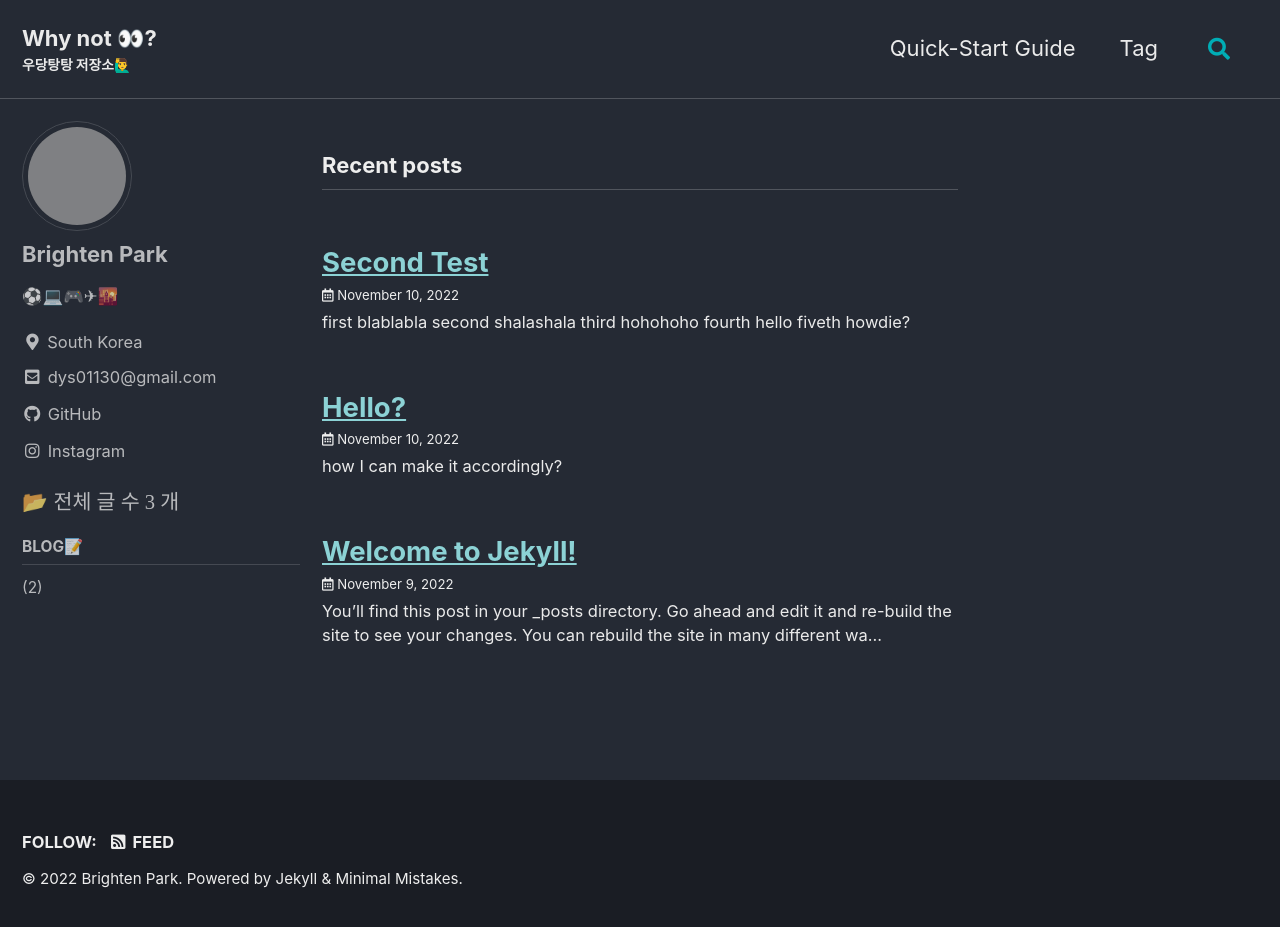
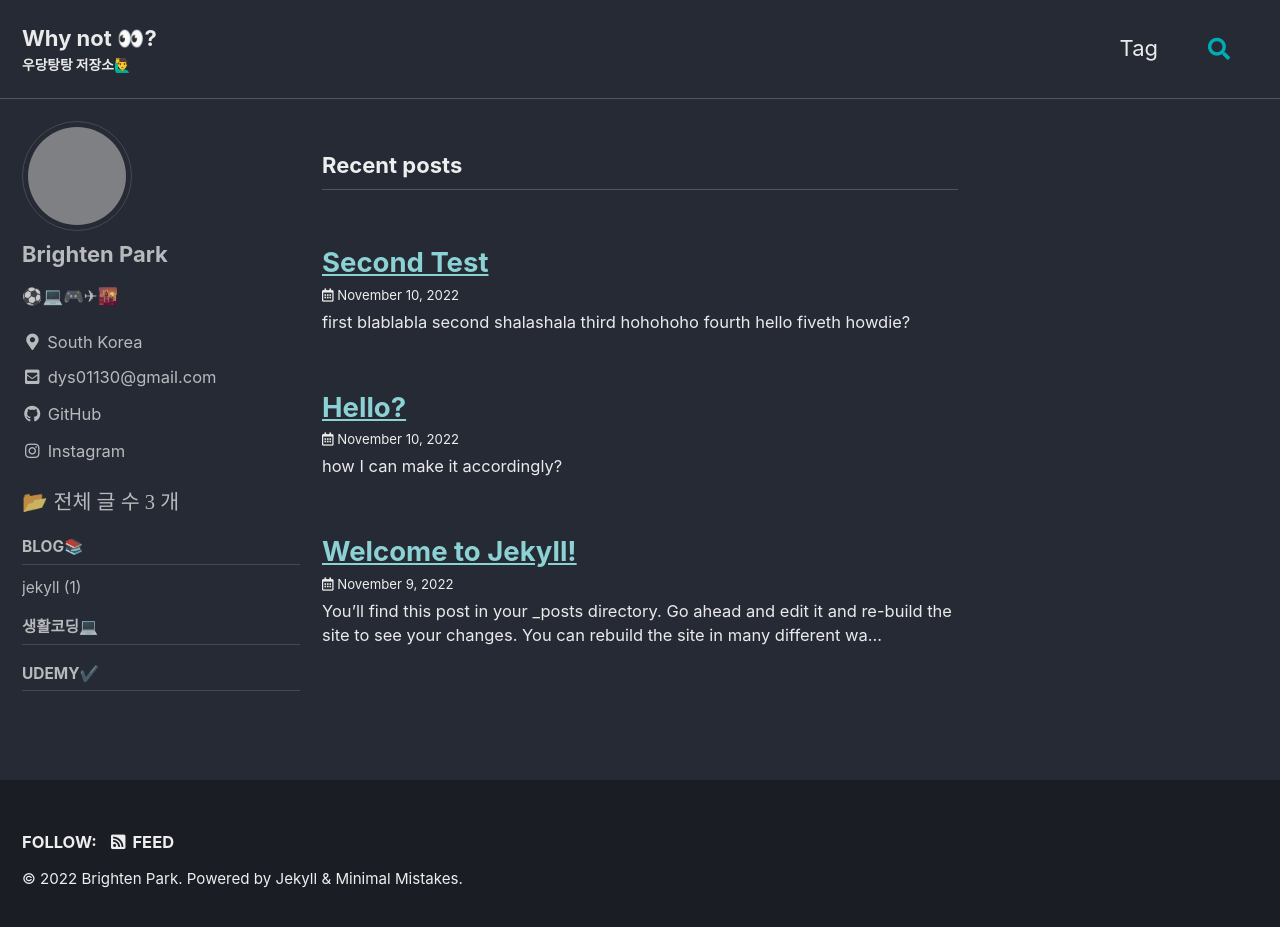
Before and after one commit to brightennote/brightennote.github.io, a Jekyll site: the page built from index.markdown, in a window 1280 px wide and 934 px high. Shown: the top 927 px of the window. Built offline with Jekyll 4.4.1, drawn with Linux system fonts in a browser that asks for light colours; cached includes are drawn as plain includes; the list of posts is cut into pages by our own code; grey boxes are pictures that could not be loaded.

Commit message:
add category

```diff
--- a/_config.yml
+++ b/_config.yml
@@ -197,7 +197,6 @@ highlighter: rouge
 lsi: false
 excerpt_separator: "\n\n"
 incremental: false
-asset_url: /assets
 
 
 # Markdown Processing
@@ -297,6 +296,7 @@ defaults:
       # related: true
       category_nav: true
       sidebar_main: true
+      asset_url: /assets
   # tag & category
   - scope:
       path: ""
--- a/_data/navigation.yml
+++ b/_data/navigation.yml
@@ -1,9 +1,9 @@
 # main links
 main:
-  - title: "Quick-Start Guide"
-    url: https://mmistakes.github.io/minimal-mistakes/docs/quick-start-guide/
   - title: "Tag"
     url: /tags/
+  # - title: "Quick-Start Guide"
+  #   url: https://mmistakes.github.io/minimal-mistakes/docs/quick-start-guide/
   # - title: "Sample Posts"
   #   url: /year-archive/
   # - title: "Sample Collections"
--- a/_includes/head.html
+++ b/_includes/head.html
@@ -16,7 +16,10 @@
 <!-- For all browsers -->
 <link rel="stylesheet" href="{{ '/assets/css/main.css' | relative_url }}">
 <link rel="preload" href="https://cdn.jsdelivr.net/npm/@fortawesome/fontawesome-free@5/css/all.min.css" as="style" onload="this.onload=null;this.rel='stylesheet'">
+
+<!-- favicon을 위한 추가 링크! -->
 <link href="{{ site.asset_url }}/favicon.ico" rel="shortcut icon" type="image/vnd.microsoft.icon"/>
+
 <noscript><link rel="stylesheet" href="https://cdn.jsdelivr.net/npm/@fortawesome/fontawesome-free@5/css/all.min.css"></noscript>
 
 {% if site.head_scripts %}
--- a/_includes/nav_list_main
+++ b/_includes/nav_list_main
@@ -12,17 +12,42 @@
       </li>
       <li>
         <!--span 태그로 카테고리들을 크게 분류 ex) C/C++/C#-->
-        <span class="nav__sub-title">blog📝</span>
+        <span class="nav__sub-title">blog📚</span>
             <!--ul 태그로 같은 카테고리들 모아둔 페이지들 나열-->
             <ul>
-                <!--Cpp 카테고리 글들을 모아둔 페이지인 /categories/cpp 주소의 글로 링크 연결-->
+                <!--Cpp 카테고리 글들을 모아둔 페이지인 /categories/jekyll 주소의 글로 링크 연결-->
                 <!--category[1].size 로 해당 카테고리를 가진 글의 개수 표시-->
                 {% for category in site.categories %}
-                    {% if category[0] == "blog" %}
-                        <li><a href="/categories/jekyll" class="jekyll"> ({{category[1].size}})</a></li>
+                    {% if category[0] == "jekyll" %}
+                        <li><a href="/categories/jekyll" class="">jekyll ({{category[1].size}})</a></li>
                     {% endif %}
                 {% endfor %}
             </ul>
+            <ul>
+                {% for category in site.categories %}
+                    {% if category[0] == "english" %}
+                        <li><a href="/categories/english" class="">english ({{category[1].size}})</a></li>
+                    {% endif %}
+                {% endfor %}
+            </ul>
+            <ul>
+                {% for category in site.categories %}
+                    {% if category[0] == "tasty" %}
+                        <li><a href="/categories/tasty" class="">tasty ({{category[1].size}})</a></li>
+                    {% endif %}
+                {% endfor %}
+            </ul>
+            <ul>
+                {% for category in site.categories %}
+                    {% if category[0] == "traveling" %}
+                        <li><a href="/categories/traveling" class="">traveling ({{category[1].size}})</a></li>
+                    {% endif %}
+                {% endfor %}
+            </ul>
+        <span class="nav__sub-title">생활코딩💻</span>
+
+        <span class="nav__sub-title">Udemy✔️</span>
+
       </li>
   </ul>
 </nav>
```
Also changed, not shown: _pages/categories/category-english.md (added, +11 -0 lines), _pages/categories/category-tasty.md (added, +11 -0 lines), _pages/categories/category-traveling.md (added, +11 -0 lines).
